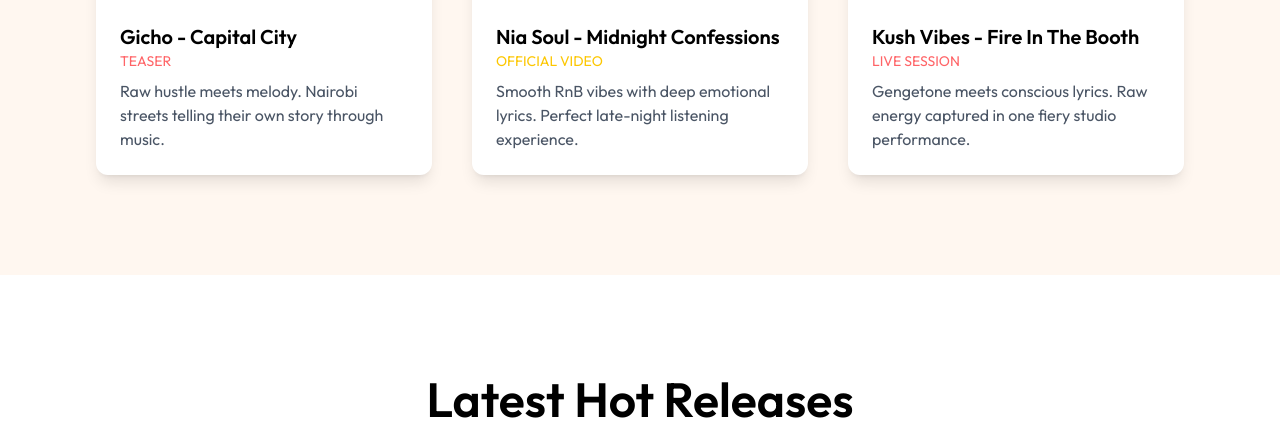
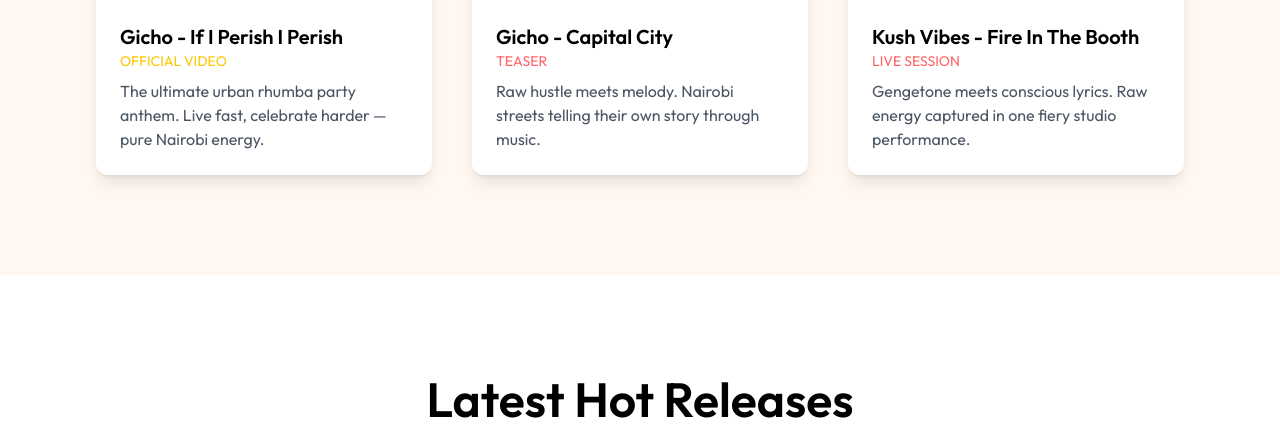
Before and after one commit to dennis-mutethia/rim-studio, a Flask app: page / in a window 1280 px wide. Shown: the part 2362-2790 px from the top of the page. Run offline with Flask 3, Linux system fonts and the light colour scheme; style sheets or scripts are compiled from the project's sources; some libraries are stand-ins or nearby versions.

Commit message:
add gicho lyrics

```diff
--- a/templates/index.html
+++ b/templates/index.html
@@ -146,6 +146,18 @@
 
         <div class="menu-grid grid grid-cols-1 sm:grid-cols-2 lg:grid-cols-3 gap-10 justify-center" data-aos="fade-up">
 
+            <!-- 3 -->
+            <div class="menu-card bg-white rounded-xl shadow-lg overflow-hidden group transition"
+                data-category="dinner">
+                <iframe width="100%" src="https://www.youtube.com/embed/4DIZliWrjJA"></iframe>
+                <div class="p-6">
+                    <h3 class="text-xl font-semibold capitalize">Gicho - If I Perish I Perish Lyrics</h3>
+                    <p class="text-sm text-yellow-400 uppercase mb-2">Lyrics Video</p>
+                    <p class="text-gray-600 font-normal">The ultimate urban rhumba party anthem. Live fast, celebrate
+                        harder — pure Nairobi energy.</p>
+                </div>
+            </div>
+
             <!-- 1 -->
             <div class="menu-card bg-white rounded-xl shadow-lg overflow-hidden group transition"
                 data-category="breakfast">
@@ -194,17 +206,6 @@
             </div>
 
             <!-- 5 - New Artist -->
-            <div class="menu-card bg-white rounded-xl shadow-lg overflow-hidden group transition" data-category="lunch">
-                <iframe width="100%" src="https://www.youtube.com/embed/sIs76eZ3Kno"></iframe>
-                <div class="p-6">
-                    <h3 class="text-xl font-semibold capitalize">Nia Soul - Midnight Confessions</h3>
-                    <p class="text-sm text-yellow-400 uppercase mb-2">Official Video</p>
-                    <p class="text-gray-600 font-normal">Smooth RnB vibes with deep emotional lyrics. Perfect late-night
-                        listening experience.</p>
-                </div>
-            </div>
-
-            <!-- 6 - New Artist -->
             <div class="menu-card bg-white rounded-xl shadow-lg overflow-hidden group transition"
                 data-category="dinner">
                 <iframe width="100%" src="https://www.youtube.com/embed/sIs76eZ3Kno"></iframe>
```
